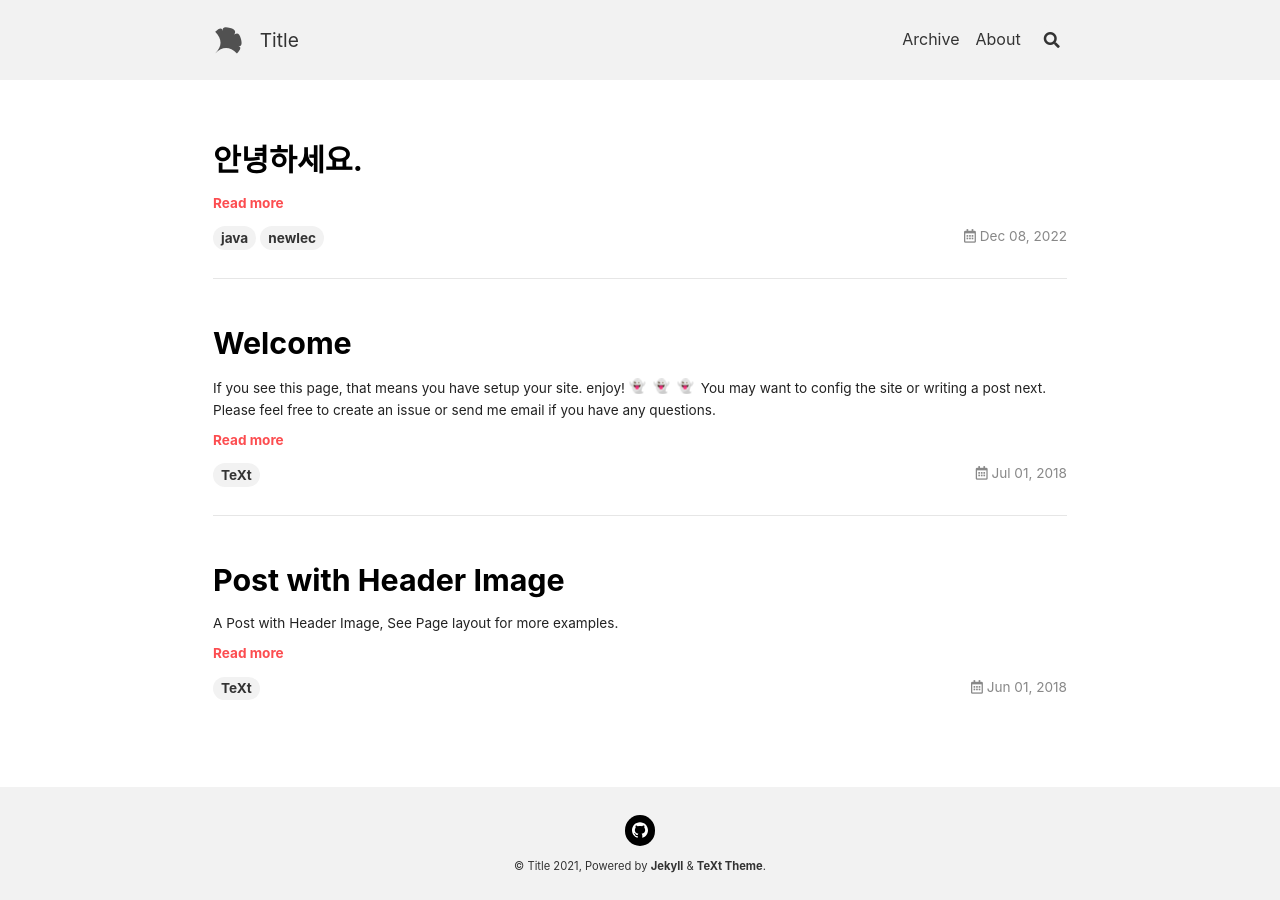
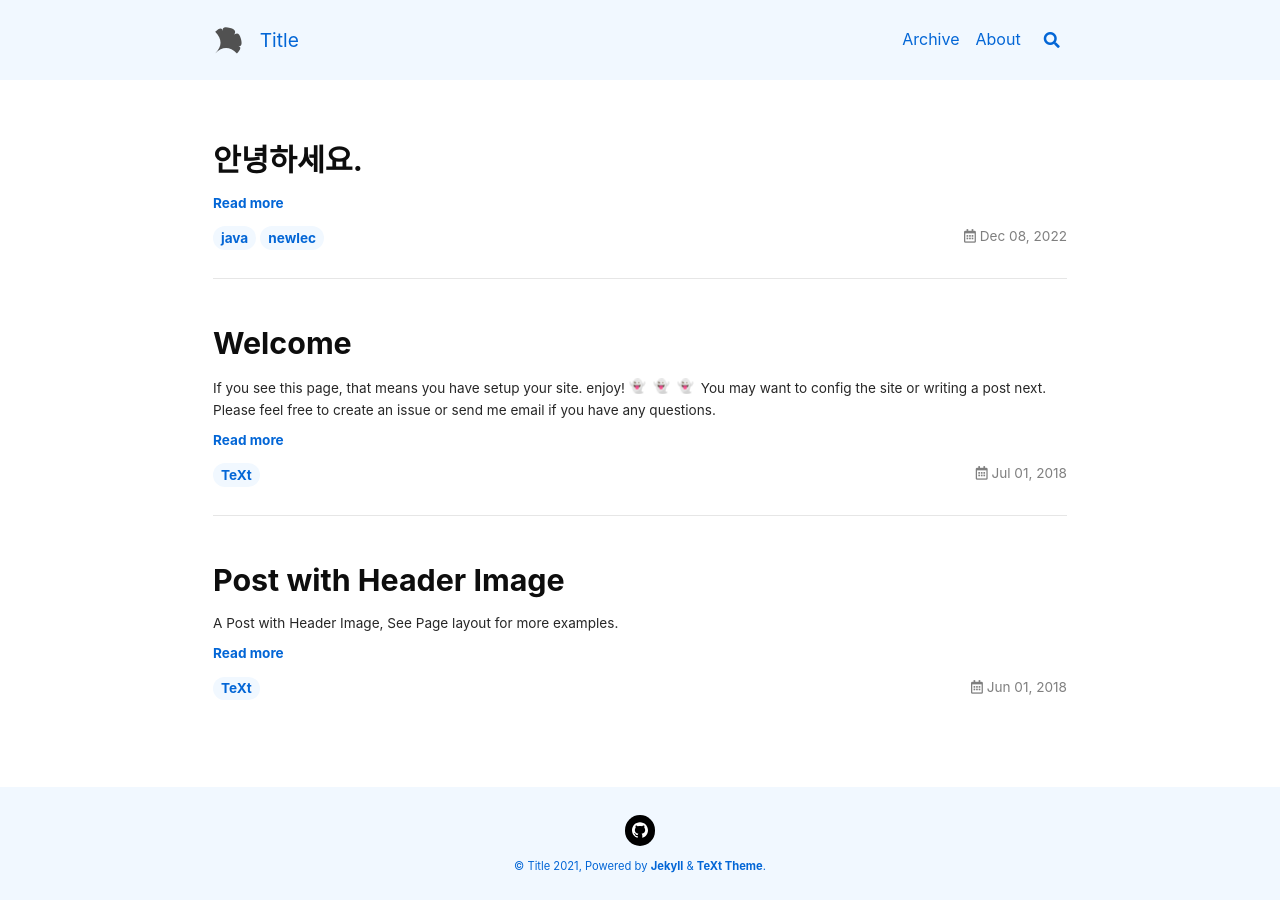
Before and after one commit to psm901/psm901.github.io, a Jekyll site: the page built from index.html, in a window 1280 px wide. Built offline with Jekyll 4.4.1, drawn with Linux system fonts in a browser that asks for light colours; nearby versions of some CDN libraries; emoji names are drawn with the system emoji font; the list of posts is cut into pages by our own code.

Commit message:
edit text skin & highlight_theme

```diff
--- a/_config.yml
+++ b/_config.yml
@@ -16,8 +16,8 @@
 
 ## => Site Settings
 ##############################
-text_skin: default # "default" (default), "dark", "forest", "ocean", "chocolate", "orange"
-highlight_theme: default # "default" (default), "tomorrow", "tomorrow-night", "tomorrow-night-eighties", "tomorrow-night-blue", "tomorrow-night-bright"
+text_skin: ocean # "default" (default), "dark", "forest", "ocean", "chocolate", "orange"
+highlight_theme: tomorrow-night-eighties # "default" (default), "tomorrow", "tomorrow-night", "tomorrow-night-eighties", "tomorrow-night-blue", "tomorrow-night-bright"
 url     : https://psm901.github.io/ # the base hostname & protocol for your site e.g. https://www.someone.com
 baseurl :  "" # does not include hostname
 title   : Title
```
